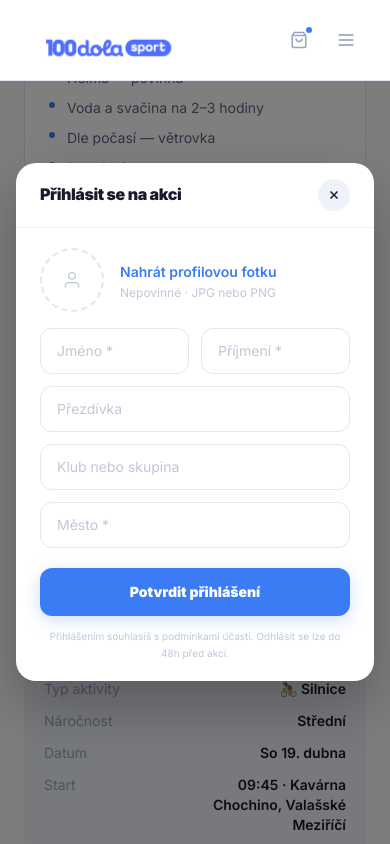
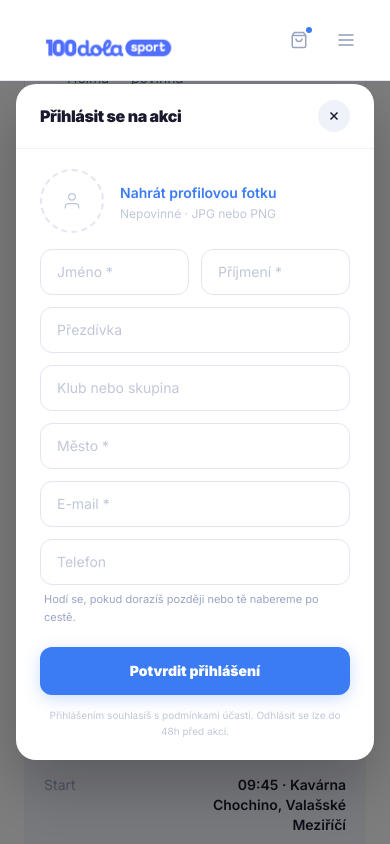
Before and after one commit to piechajan/100dola, a Next.js app: page /community/event/season-opening in a window 390 px wide. Both pictures are taken after a click on the button "Přihlásit se na akci". Shown: the part 2487-3331 px from the top of the page. Built offline with nearby package versions, Linux system fonts and the light colour scheme.

Commit message:
Add email and phone fields to registration form

```diff
--- a/src/components/community/RegistrationSystem.tsx
+++ b/src/components/community/RegistrationSystem.tsx
@@ -10,6 +10,8 @@ export interface Participant {
   nickname: string;
   club: string;
   city: string;
+  phone: string;
+  email: string;
   photoDataUrl: string;
   eventSlug: string;
   registeredAt: string;
@@ -148,6 +150,8 @@ function RegistrationModal({
   const [nickname, setNickname] = useState("");
   const [club, setClub] = useState("");
   const [city, setCity] = useState("");
+  const [phone, setPhone] = useState("");
+  const [email, setEmail] = useState("");
   const [photoDataUrl, setPhotoDataUrl] = useState("");
   const [submitting, setSubmitting] = useState(false);
 
@@ -169,6 +173,8 @@ function RegistrationModal({
       nickname,
       club,
       city,
+      phone,
+      email,
       photoDataUrl,
       eventSlug,
       registeredAt: new Date().toISOString(),
@@ -278,6 +284,26 @@ function RegistrationModal({
             required
             className={inputClass}
           />
+          <input
+            type="email"
+            placeholder="E-mail *"
+            value={email}
+            onChange={(e) => setEmail(e.target.value)}
+            required
+            className={inputClass}
+          />
+          <div>
+            <input
+              type="tel"
+              placeholder="Telefon"
+              value={phone}
+              onChange={(e) => setPhone(e.target.value)}
+              className={inputClass}
+            />
+            <p className="text-[11px] text-[#9AA3C2] mt-1.5 leading-relaxed px-1">
+              Hodí se, pokud dorazíš později nebo tě nabereme po cestě.
+            </p>
+          </div>
 
           <button
             type="submit"
```
